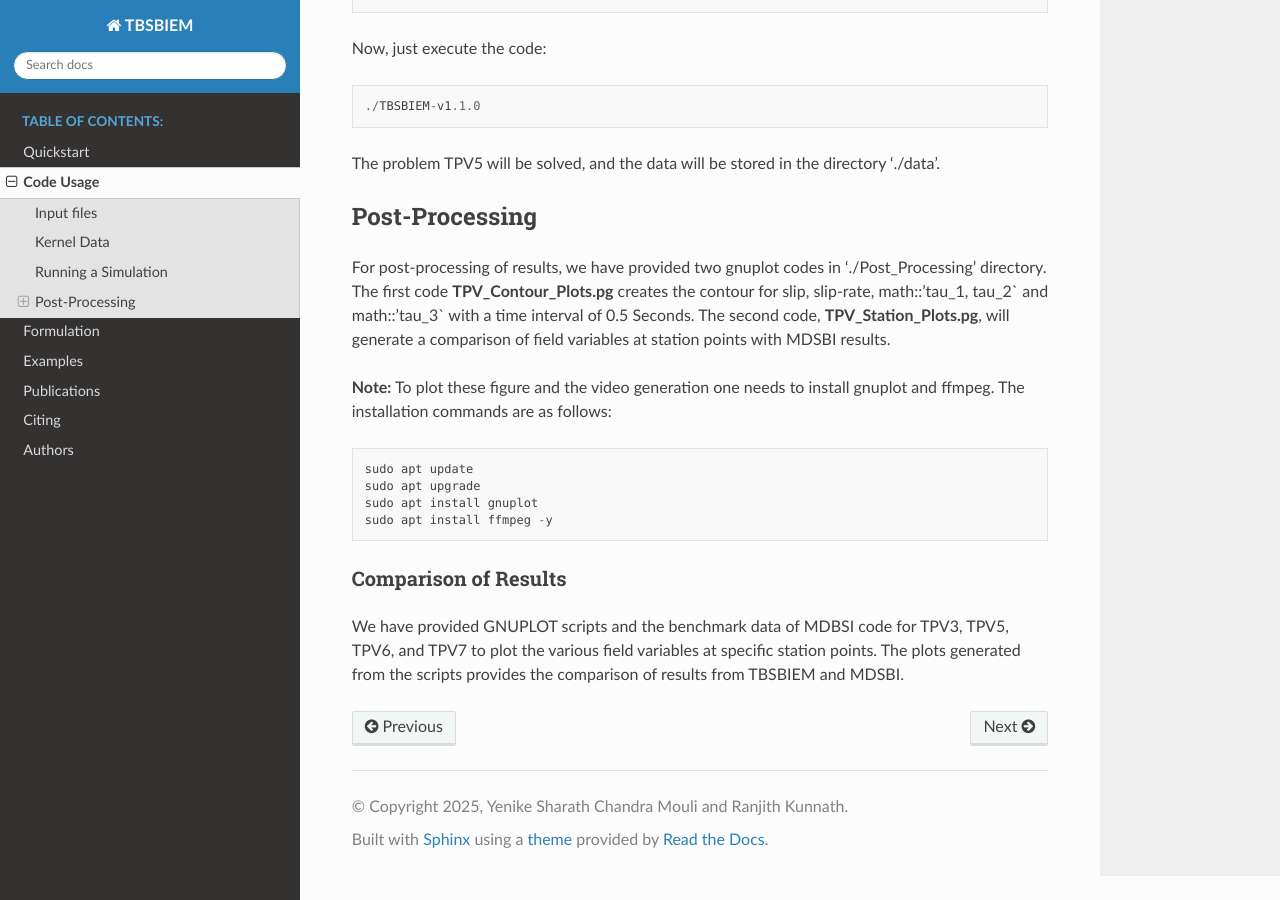
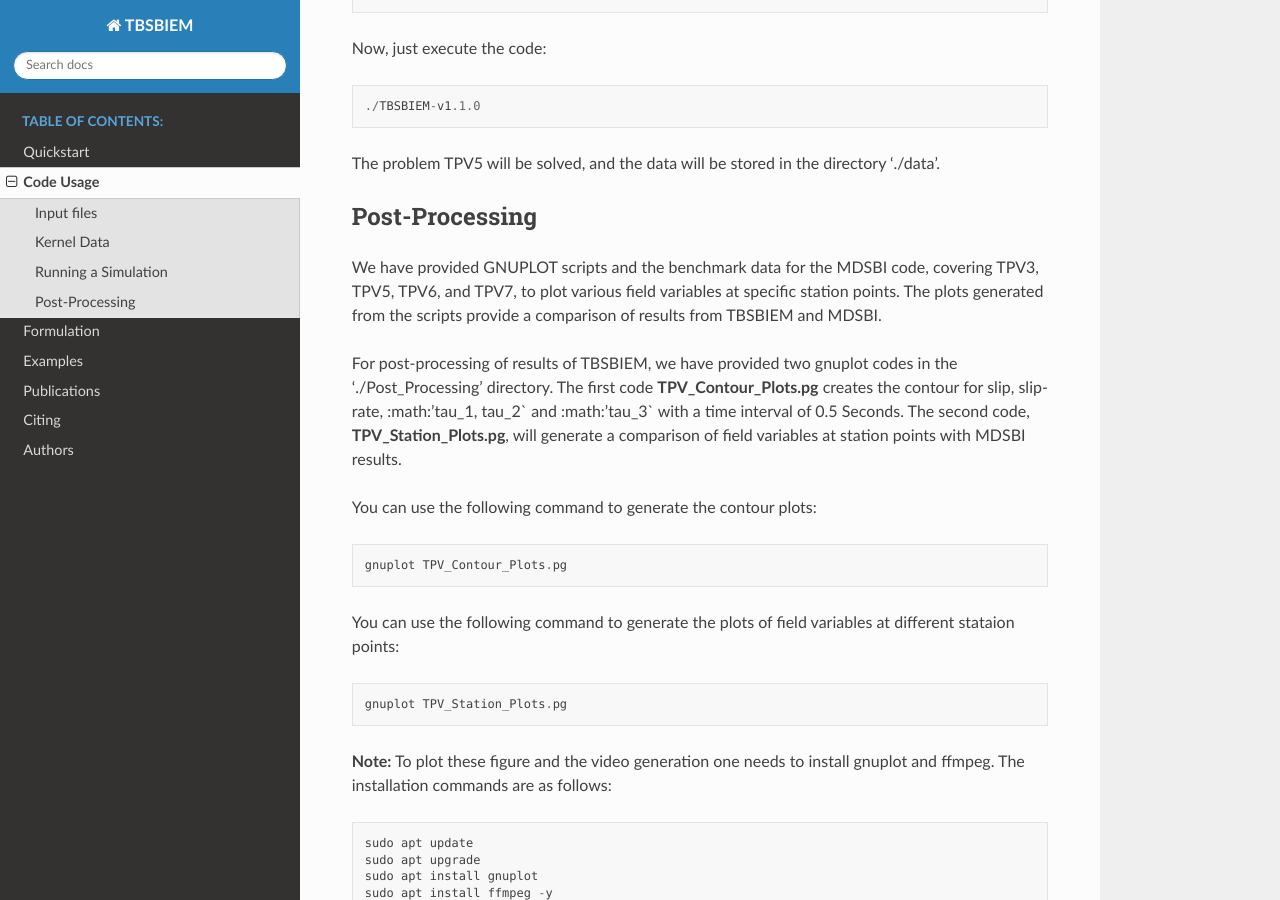
Before and after one commit to ranjkunn/TBSBIEM, a Sphinx documentation site: the page built from Documentation/Code_Usage.rst, in a window 1280 px wide and 900 px high, scrolled down 2801 px. Built offline with Sphinx 7.4.7 and the Read the Docs theme 3.1.0, drawn with Linux system fonts in a browser that asks for light colours.

Commit message:
Update Code_Usage.rst

```diff
--- a/Documentation/Code_Usage.rst
+++ b/Documentation/Code_Usage.rst
@@ -132,7 +132,17 @@
 
 Post-Processing
 *********************
-For post-processing of results, we have provided two gnuplot codes in './Post_Processing' directory. The first code **TPV_Contour_Plots.pg** creates the contour for slip, slip-rate, math::'\ tau_1, \tau_2` and math::'\ tau_3` with a time interval of 0.5 Seconds. The second code, **TPV_Station_Plots.pg**, will generate a comparison of field variables at station points with MDSBI results.
+We have provided GNUPLOT scripts and the benchmark data for the MDSBI code, covering TPV3, TPV5, TPV6, and TPV7, to plot various field variables at specific station points. The plots generated from the scripts provide a comparison of results from TBSBIEM and MDSBI.
+
+For post-processing of results of TBSBIEM, we have provided two gnuplot codes in the './Post_Processing' directory. The first code **TPV_Contour_Plots.pg** creates the contour for slip, slip-rate, :math:'\ tau_1, \tau_2` and :math:'\ tau_3` with a time interval of 0.5 Seconds. The second code, **TPV_Station_Plots.pg**, will generate a comparison of field variables at station points with MDSBI results.
+
+You can use the following command to generate the contour plots::
+
+   gnuplot TPV_Contour_Plots.pg
+
+You can use the following command to generate the plots of field variables at different stataion points::
+
+   gnuplot TPV_Station_Plots.pg
 
 .. For a quick plotting one can use the gnuplot script given below to plot the contour plots on the fault plane as::
 
@@ -152,8 +162,3 @@
    sudo apt upgrade
    sudo apt install gnuplot
    sudo apt install ffmpeg -y
-
-
-Comparison of Results
-----------------------------
-We have provided GNUPLOT scripts and the benchmark data of MDBSI code for TPV3, TPV5, TPV6, and TPV7 to plot the various field variables at specific station points. The plots generated from the scripts provides the comparison of results from TBSBIEM and MDSBI.
```
